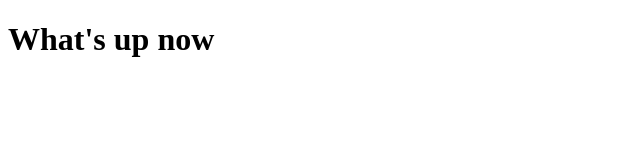
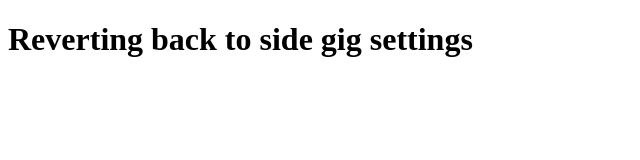
Before and after one commit to Tobiijaware/testrepo, a plain HTML site: page index.html in a window 1280 px wide. Shown: the whole page, without its empty margins (0-640 px from the left). Drawn offline with Linux system fonts and the light colour scheme.

Commit message:
Changed back

```diff
--- a/index.html
+++ b/index.html
@@ -7,6 +7,6 @@
     <title>Document</title>
 </head>
 <body>
-    <h1>What's up now</h1>
+    <h1>Reverting back to side gig settings</h1>
 </body>
 </html>
```
